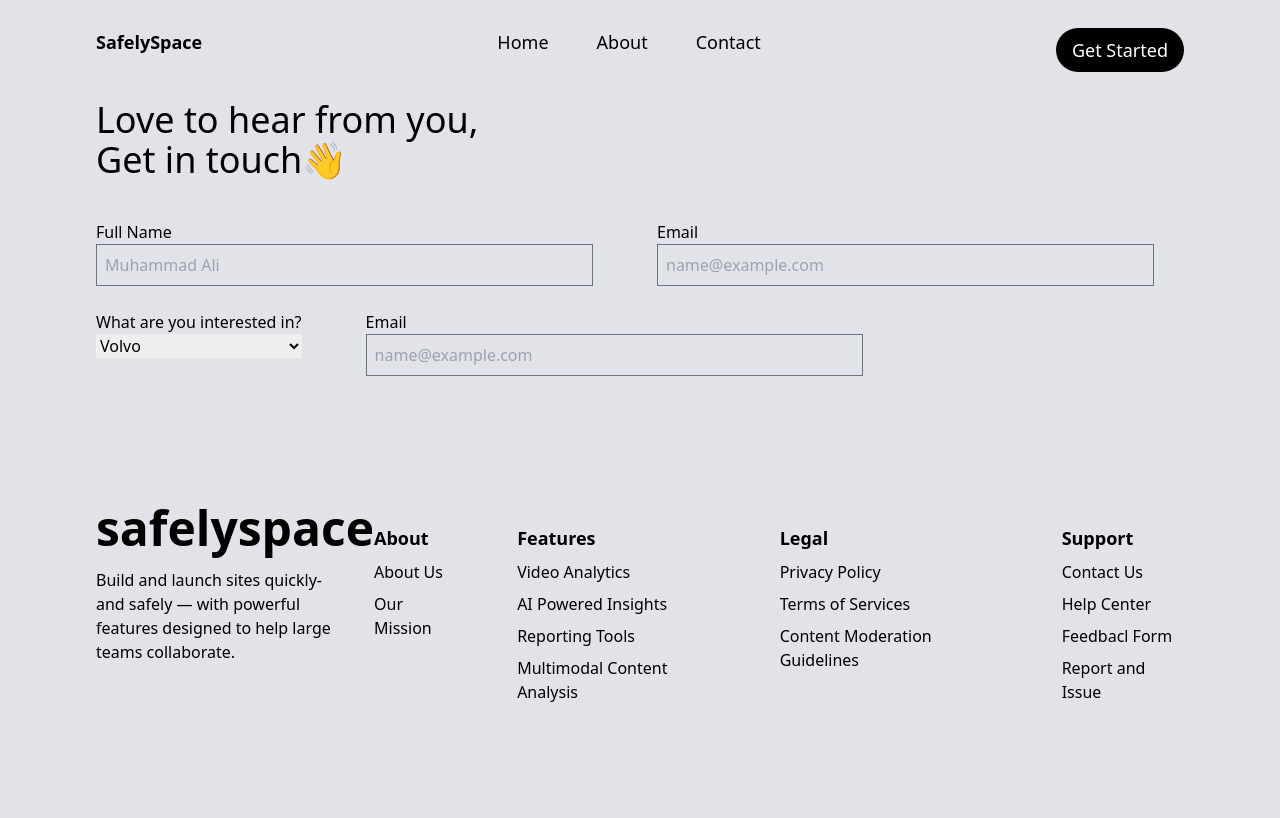
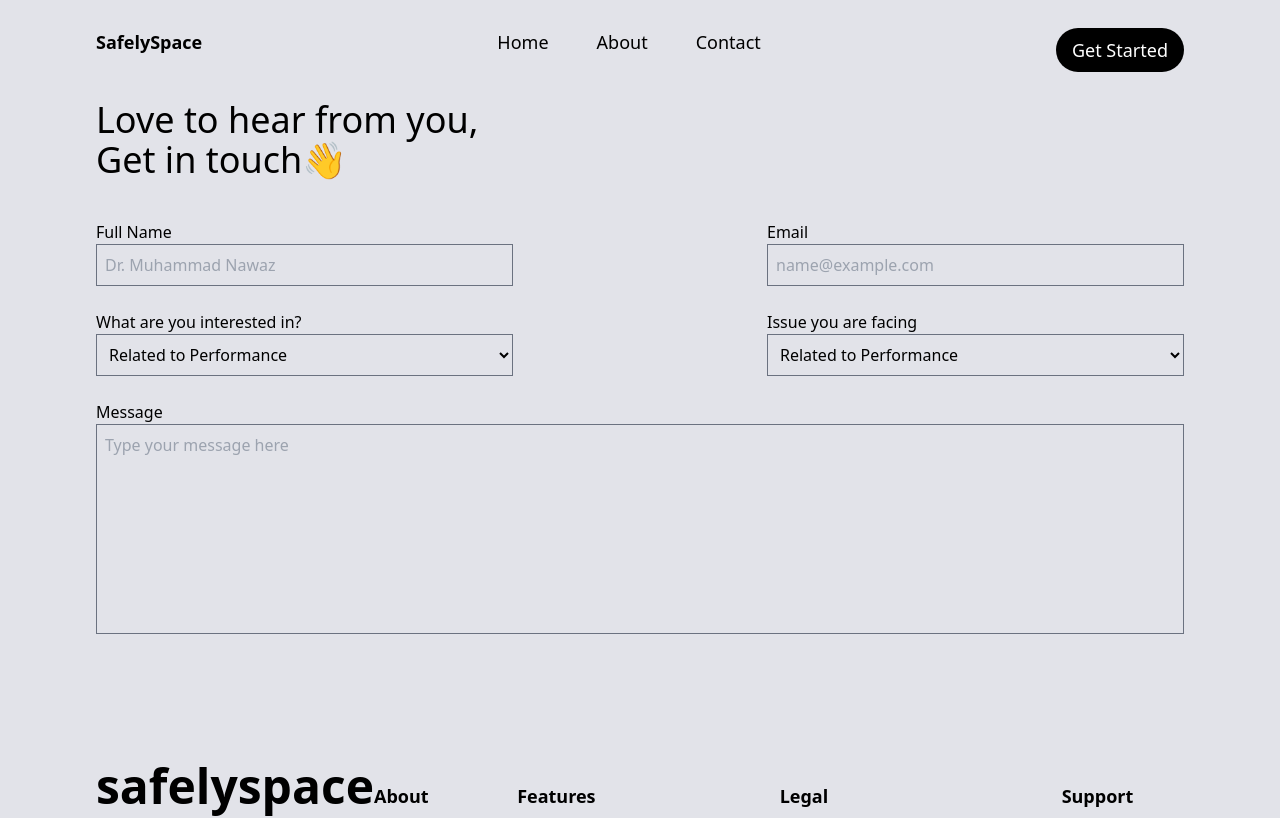
Before and after one commit to Hasnain-shinwari/safelyspace, a React (Vite) app in the folder client/: page /contact in a window 1280 px wide. Shown: the top 818 px of the page. Built offline with nearby package versions, Linux system fonts and the light colour scheme.

Commit message:
Finalised the entire Contact Form

```diff
--- a/client/src/components/contact/ContactForm.tsx
+++ b/client/src/components/contact/ContactForm.tsx
@@ -1,35 +1,54 @@
-import React from 'react'
+import React from "react";
 
 const ContactForm = () => {
 	return (
 		<div>
-      <form action="" className='flex mb-6'>
-        <div className="flex flex-col mr-16">
+			<form action="" className="flex flex-col mb-6">
+				<div className="flex justify-between mb-6">
+					<div className="flex flex-col">
 						<label htmlFor="FullName">Full Name</label>
-          <input type="text" id='FullName' placeholder='Muhammad Ali' className='py-2 pr-64 pl-2 border border-gray-500 bg-transparent' />
-        </div>
-        <div className="flex flex-col">
-          <label htmlFor="Email">Email</label>
-          <input type="text" id='Email' placeholder='name@example.com' className='py-2 pr-64 pl-2 border border-gray-500 bg-transparent'/>
-        </div>
-      </form>
-      <form action="" className='flex'>
-      <div className="flex flex-col mr-16">
+						<input
+							type="text"
+							id="FullName"
+							placeholder="Dr. Muhammad Nawaz"
+							className="py-2 pr-44 pl-2 border border-gray-500 bg-transparent mb-6"
+						/>
 						<label htmlFor="Dropdown">What are you interested in?</label>
-          <select name="cars" id="Dropdown">
-            <option value="volvo">Volvo</option>
-            <option value="saab">Saab</option>
-            <option value="mercedes">Mercedes</option>
-            <option value="audi">Audi</option>
+						<select name="Interested" id="Dropdown" className="py-2 pr-44 pl-2 border border-gray-500 bg-transparent">
+							<option value="performance">Related to Performance</option>
+							<option value="detection">ML isn't detecting properly.</option>
+							<option value="attachment">I can't attach the files.</option>
 						</select>
 					</div>
 					<div className="flex flex-col">
 						<label htmlFor="Email">Email</label>
-          <input type="text" id='Email' placeholder='name@example.com' className='py-2 pr-64 pl-2 border border-gray-500 bg-transparent'/>
+						<input
+							type="text"
+							id="Email"
+							placeholder="name@example.com"
+							className="py-2 pr-44 pl-2 border border-gray-500 bg-transparent mb-6"
+						/>
+						<label htmlFor="issues">Issue you are facing</label>
+						<select name="Interested" id="Dropdown" className="py-2 pr-44 pl-2 border border-gray-500 bg-transparent">
+							<option value="performance">Related to Performance</option>
+							<option value="detection">ML isn't detecting properly.</option>
+							<option value="attachment">I can't attach the files.</option>
+						</select>
+					</div>
+				</div>
+				<div className="">
+					<form action="" className="flex flex-col">
+						<label htmlFor="message">Message</label>
+						<input
+							type="text"
+							placeholder="Type your message here"
+							className="pl-2 pt-2 pb-44 pr-72 border border-gray-500 bg-transparent"
+						/>
+					</form>
 				</div>
 			</form>
 		</div>
-  )
-}
+	);
+};
 
-export default ContactForm
+export default ContactForm;
```
Lines whose indentation alone changed are shown as unchanged.
